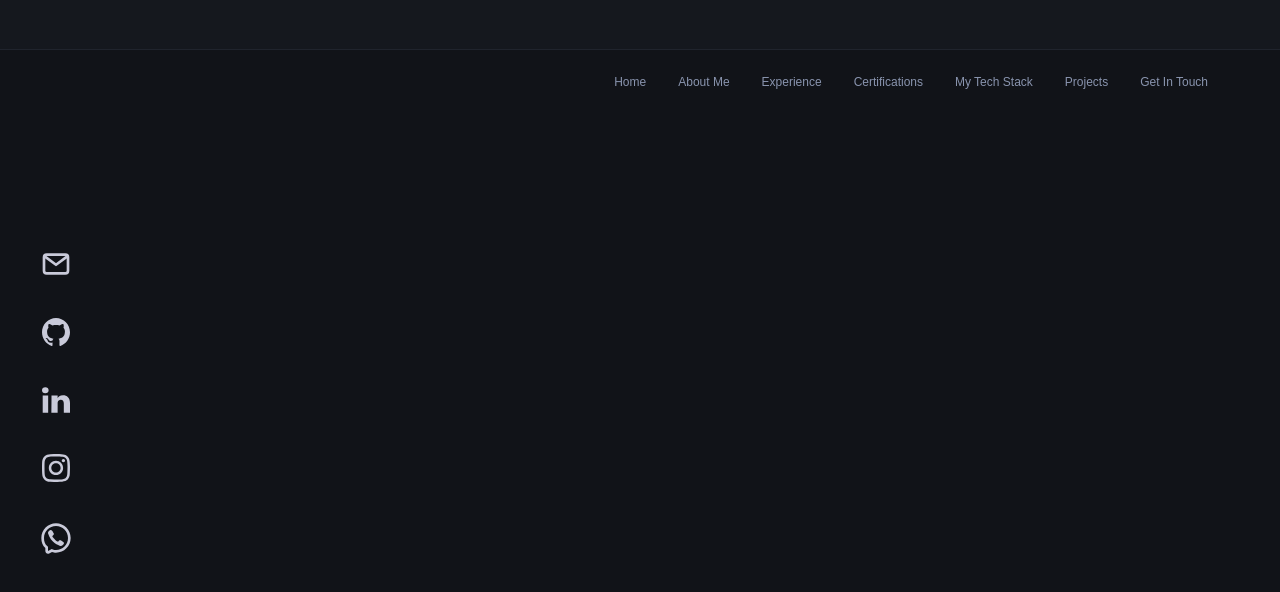
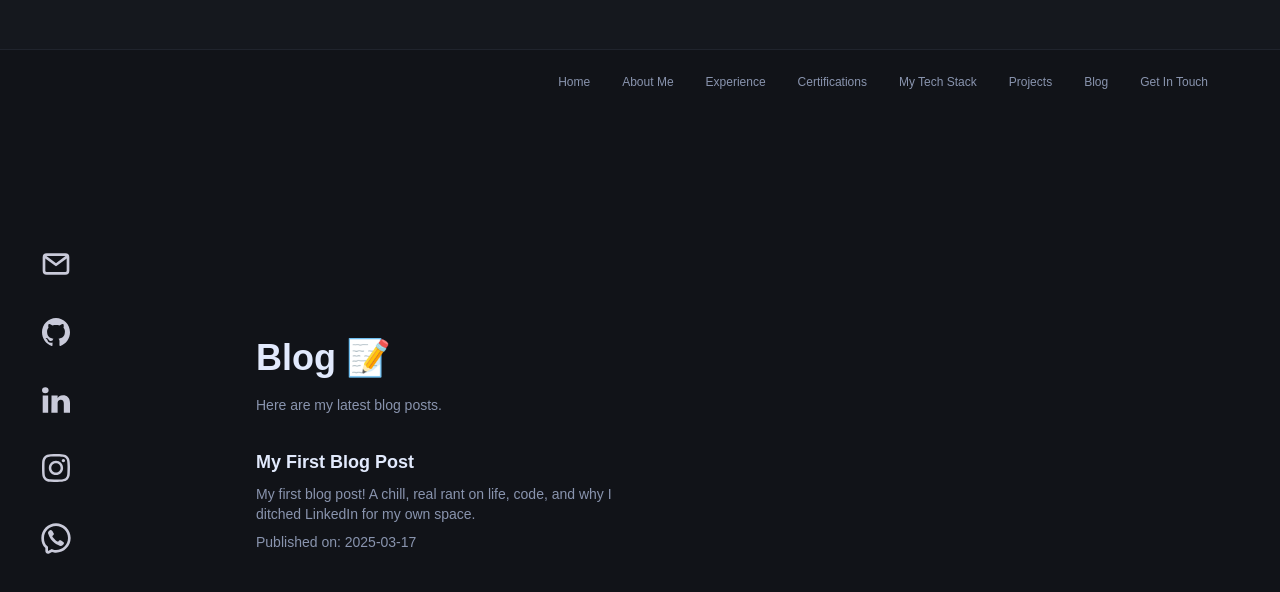
Before and after one commit to thesegunonakoya/portfolio, a React (Vite) app: page /blog in a window 1280 px wide. Shown: the top 592 px of the page. Built offline with nearby package versions, Linux system fonts and the light colour scheme; a web font is replaced by a local one.

Commit message:
implemented a blog system

```diff
--- a/package.json
+++ b/package.json
@@ -10,13 +10,16 @@
     "preview": "vite preview"
   },
   "dependencies": {
+    "@tailwindcss/typography": "^0.5.16",
     "autoprefixer": "^10.4.19",
     "dotenv": "^16.4.5",
     "fontfaceobserver": "^2.3.0",
     "node-fetch": "^3.3.2",
     "react": "^18.3.1",
     "react-dom": "^18.3.1",
+    "react-helmet": "^6.1.0",
     "react-icons": "^5.3.0",
+    "react-markdown": "^10.1.0",
     "react-router-dom": "^6.26.1",
     "tailwindcss": "^3.4.7"
   },
--- a/src/App.jsx
+++ b/src/App.jsx
@@ -11,6 +11,8 @@ import Skill from "./pages/Skill";
 import Projects from "./pages/Projects";
 import GetInTouch from "./pages/GetInTouch";
 import Certifications from "./pages/Certifications";
+import Blog from "./pages/Blog";
+import BlogPost from "./pages/BlogPost";
 
 const App = () => {
   const [isLoading, setIsLoading] = useState(true);
@@ -40,18 +42,20 @@ const App = () => {
       ) : (
         <>
           <div className="flex flex-col h-dvh relative">
-    <Header className="absolute top-0 w-full" />
-    <Routes>
-    <Route path='/' element={<Main className="flex-1 flex justify-center items-center" />} />
-    <Route path='/about' element={<About />} />
-    <Route path='/experience' element={<Experience />} />
-    <Route path='/skill' element={<Skill />} />
-    <Route path='/projects' element={<Projects />} />
-    <Route path='/contact' element={<GetInTouch />} />
-    <Route path='/certifications' element={<Certifications />} />
-    </Routes>
-    <Footer className="absolute bottom-0 w-full" />
-  </div>
+            <Header className="absolute top-0 w-full" />
+            <Routes>
+              <Route path="/" element={<Main className="flex-1 flex justify-center items-center" />} />
+              <Route path="/about" element={<About />} />
+              <Route path="/experience" element={<Experience />} />
+              <Route path="/skill" element={<Skill />} />
+              <Route path="/projects" element={<Projects />} />
+              <Route path="/contact" element={<GetInTouch />} />
+              <Route path="/certifications" element={<Certifications />} />
+              <Route path="/blog" element={<Blog />} />
+              <Route path="/blog/:slug" element={<BlogPost />} />
+            </Routes>
+            <Footer className="absolute bottom-0 w-full" />
+          </div>
         </>
       )}
     </div>
--- /dev/null
+++ b/src/blog/blogPosts.js
@@ -0,0 +1,13 @@
+import firstPost from './posts/firstPost.md?raw';
+
+export const blogPosts = [
+  {
+    title: "My First Blog Post",
+    date: "2025-03-17",
+    slug: "my-first-blog-post",
+    description: "My first blog post! A chill, real rant on life, code, and why I ditched LinkedIn for my own space.",
+    tags: ["post", "linkedin"],
+    content: firstPost,
+  },
+
+];
--- /dev/null
+++ b/src/blog/posts/firstPost.md
@@ -0,0 +1,14 @@
+Okay, let's get one thing straight: obviously, this isn't the first thing I've ever written. I mean, I'm a software engineer. There are codes I have written, documentations I have done for my crazy frontend partner who doesn't grasp things easily until we start shouting at each other, commit messages out of frustration, and even the occasional messages to my friends while catching up. But this? This is the first thing I'm tossing out into the wild on _my own personal blog_. And honestly? It feels pretty damn good to have a little corner of the internet that's all mine. I mean, this is mine! I can do whatever, say whatever, name it.
+
+Life has been a bit of a rollercoaster lately. Honestly, I am not happy, neither am I sad. Regardless of how I am feeling or how my mental health has been lately, I've realized something: I've got stuff to say. Not just about code (though, trust me, there's plenty of that coming), but about life, the random thoughts that hit me while I'm waiting for a build to finish or while I am having crazy anxiety dealing with deadlines and my partner is offering me a bottle of water like it is going to solve bugs I have been facing for hours (smfh, do better). I've always been the type to process things by writing them down, but I never really had a spot to share it, until now. But guess who is back? That is why I had to take a few hours splited into weeks of my extremely tight schedule to set up this blog section on my portfolio. It is still very much a mess, but I know it will definitely get better.
+
+Which brings me to why I finally slapped a blog section onto my portfolio. I have tried the whole LinkedIn thing a few times, you know? Posting “thoughtful professional” snippets or whatever. But every time I scrolled through that platform, it just felt… fake. Like, everyone’s out there polishing their personal brand, humblebragging about their “journey,” or dropping motivational quotes they probably Googled five minutes before. I would want to write something real, hit post, but then I know it would feel like I was auditioning for a role I didn’t even want. LinkedIn is cool for networking, sure, but it’s not _me_. I wanted a space where I could just vibe, write what I want, how I want, without some invisible corporate standard breathing down my neck. So here we are with this my own little digital playground.
+
+I was playing Sudoku as usual one day, and the idea just came to me while I was brainstorming on what to put out on LinkedIn since I promised myself I would be putting one thing out at least once a month. But the idea wasn’t for LinkedIn at all; it was like, 'fck this, do it on your portfolio instead.' It took another two weeks to actually open my VS Code to my portfolio, then another two weeks to complete an implementation that would have taken me a few hours. Please don’t blame me. The culprits are procrastination and my work. I love that work so much, it’s almost like my life is on the line.
+
+Building this blog was a fun side quest, too. I got to flex some muscles, mess around with Markdown (hi, you’re reading it now!), and make something that’s 100% mine. No algorithms to please, no character limits, no nonsense at all (maybe only my nonsense, but that’s good nonsense), just me, my keyboard, and whatever’s on my mind. And yeah, maybe it’s a little self-indulgent, but who cares? It’s _my_ portfolio, right?
+
+So, what’s the plan? I’m gonna try to keep this thing alive with more posts. Maybe I’ll rant about something, talk about a thing I’m obsessed with, or just dump some random thoughts about life, or maybe even go crazy and share the passwords to my bank account (nothing much in it anyway). Whatever it is, I promise it’ll be real, chill, and probably a little unpolished, because that’s the good stuff. Stick around, yeah? I’d love for you to see what’s next. Hit me up, or just lurk silently (no judgment). More blog posts are coming, and I’m stoked to see where this little experiment takes me. Goodbye, stranger!
+
+Until next time,
+Oluwasegun
--- a/src/components/Header.jsx
+++ b/src/components/Header.jsx
@@ -86,12 +86,13 @@ const Header = () => {
                 Projects
               </Link>
 
+              <Link to={"/blog"} className="text-sm md:text-xs font-normal md:font-normal p-2 underline-animation text-[#8994AE] hover:text-[#5C87F6]">
+                Blog
+              </Link>
+
               <Link to={"/contact"} className="text-sm md:text-xs font-normal md:font-normal p-2 underline-animation text-[#8994AE] hover:text-[#5C87F6]">
                 Get In Touch
               </Link>
-
-
-
             </div>
             <div id="mobile-menu" className="md:hidden p-2 z-50">
               <button
@@ -142,6 +143,10 @@ const Header = () => {
             Projects
           </Link>
 
+          <Link to={"/blog"} className="text-sm md:text-xs font-bold md:font-normal p-2 underline-animation text-[#8994AE] hover:text-[#5C87F6]">
+            Blog
+          </Link>
+
           <Link to={"/contact"} className="text-sm md:text-xs font-bold md:font-normal p-2 underline-animation text-[#8994AE] hover:text-[#5C87F6]">
             Get In Touch
           </Link>
--- /dev/null
+++ b/src/pages/Blog.jsx
@@ -0,0 +1,42 @@
+import React from 'react';
+import { Link } from 'react-router-dom';
+import { blogPosts } from '../blog/blogPosts';
+import { Helmet } from 'react-helmet';
+
+const Blog = () => {
+  return (
+    <>
+      <Helmet>
+        {/* <title>Blog</title>
+        <meta name="description" content="Check out my latest blog posts on web development and software engineering." /> */}
+      </Helmet>
+      <div className="flex flex-col justify-center flex-grow text-center text-sm md:mt-12 animate-fadeInUp mb-16">
+        <h1 className="text-left mt-2 mx-[5vw] md:mx-[20vw] text-[2.2rem] md:text-4xl tracking-[0.02em] md:tracking-normal leading-[2.45rem] font-semibold text-[#E2EAFD]">
+          Blog 📝
+        </h1>
+        <p className="text-left mx-[5vw] md:mx-[20vw] mt-4 text-[0.85rem] md:text-sm text-[#8994AE] leading-[1.9] md:leading-relaxed">
+          Here are my latest blog posts.
+        </p>
+        <div className="grid grid-cols-1 md:grid-cols-2 gap-6 mt-8 mx-[5vw] md:mx-[20vw]">
+          {blogPosts.sort((a, b) => new Date(b.date) - new Date(a.date)).map((post, index) => (
+            <div key={index} className="text-left">
+              <h2 className="text-[1.1rem] md:text-lg font-semibold text-[#E2EAFD]">
+                <Link to={`/blog/${post.slug}`} className="hover:underline">
+                  {post.title}
+                </Link>
+              </h2>
+              <p className="mt-2 text-[0.85rem] md:text-sm text-[#8994AE] leading-[1.8]">
+                {post.description}
+              </p>
+              <p className="mt-2 text-[0.85rem] md:text-sm text-[#8994AE] leading-[1.8]">
+                Published on: {post.date}
+              </p>
+            </div>
+          ))}
+        </div>
+      </div>
+    </>
+  );
+};
+
+export default Blog;
--- /dev/null
+++ b/src/pages/BlogPost.jsx
@@ -0,0 +1,41 @@
+import React from "react";
+import { useParams, Link } from "react-router-dom";
+import ReactMarkdown from "react-markdown";
+import { blogPosts } from "../blog/blogPosts";
+import { Helmet } from "react-helmet";
+
+const BlogPost = () => {
+  const { slug } = useParams();
+  const post = blogPosts.find((p) => p.slug === slug);
+
+  if (!post) {
+    return <div>Post not found</div>;
+  }
+
+  return (
+    <>
+      <Helmet>
+        <title>{post.title}</title>
+        <meta name="description" content={post.description} />
+      </Helmet>
+      <div className="flex flex-col justify-center flex-grow text-center text-sm md:mt-12 animate-fadeInUp mb-16">
+        <div className="text-left mx-[5vw] md:mx-[20vw] mt-8">
+          <Link to="/blog" className="text-[#1DA1F2] hover:underline">
+            ← Back to Blog
+          </Link>
+        </div>
+        <h1 className="text-left mt-2 mx-[5vw] md:mx-[20vw] text-[2.2rem] md:text-4xl tracking-[0.02em] md:tracking-normal leading-[2.45rem] font-semibold text-[#E2EAFD]">
+          {post.title}
+        </h1>
+        <p className="text-left mx-[5vw] md:mx-[20vw] mt-4 text-[0.85rem] md:text-sm text-[#8994AE] leading-[1.9] md:leading-relaxed">
+          Published on: {post.date}
+        </p>
+        <div className="text-left mx-[5vw] md:ml-[20vw] md:mx-[10vw] mt-8 text-[0.85rem] md:text-[14px] md:leading-8 prose prose-lg prose-invert max-w-[900px] md:max-w-[1000px] text-[#8994AE]">
+          <ReactMarkdown>{post.content}</ReactMarkdown>
+        </div>
+      </div>
+    </>
+  );
+};
+
+export default BlogPost;
--- a/tailwind.config.js
+++ b/tailwind.config.js
@@ -1,4 +1,6 @@
-module.exports = {
+import typography from '@tailwindcss/typography';
+
+export default {
   content: [
     "./src/**/*.{js,jsx,ts,tsx}",
   ],
@@ -15,5 +17,7 @@ module.exports = {
       },
     },
   },
-  plugins: [],
+  plugins: [
+    typography,
+  ],
 }
```
Also changed, not shown: src/pages/Main.jsx (+13 -5 lines), vercel.json, 1 other file (tests, documents, lock files or other folders). Lines whose indentation alone changed are shown as unchanged.
